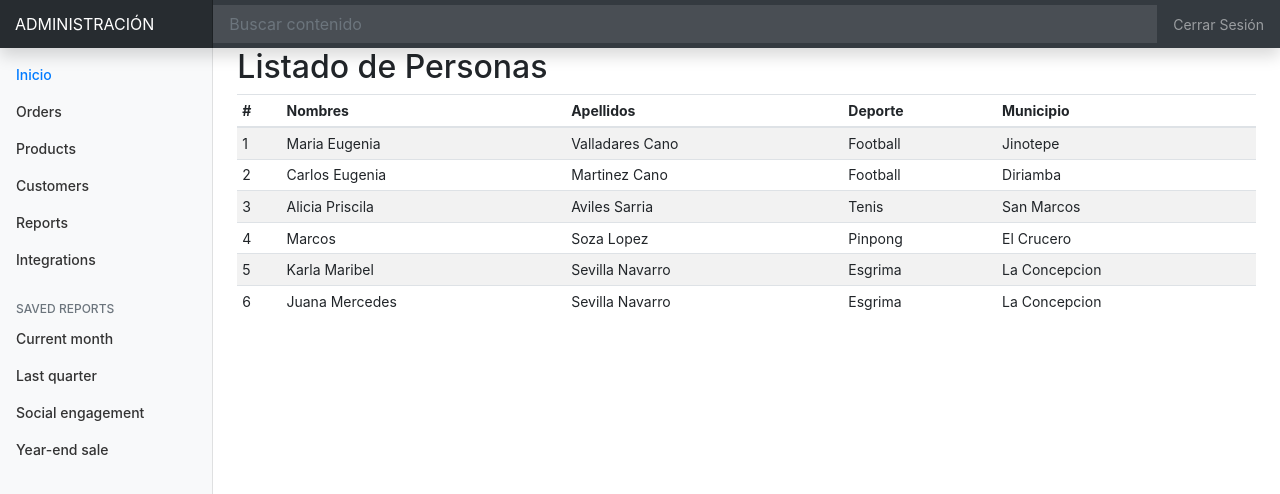
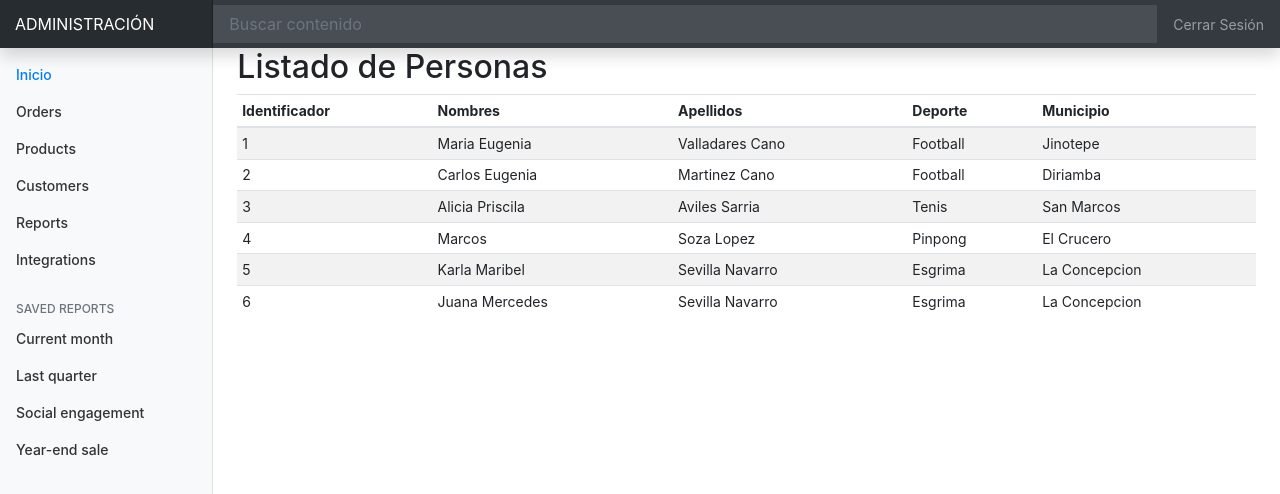
Before and after one commit to marcosolez/TareaSoza, a React (Create React App) app: page / in a window 1280 px wide. Shown: the top 494 px of the page. Built offline with nearby package versions, Linux system fonts and the light colour scheme.

Commit message:
Commit de Marcos Soza

```diff
--- a/src/components/contenido.jsx
+++ b/src/components/contenido.jsx
@@ -11,7 +11,7 @@ class Contenido extends Component {
           <table className="table table-striped table-sm">
             <thead>
               <tr>
-                <th>#</th>
+                <th>Identificador</th>
                 <th>Nombres</th>
                 <th>Apellidos</th>
                 <th>Deporte</th>
```
